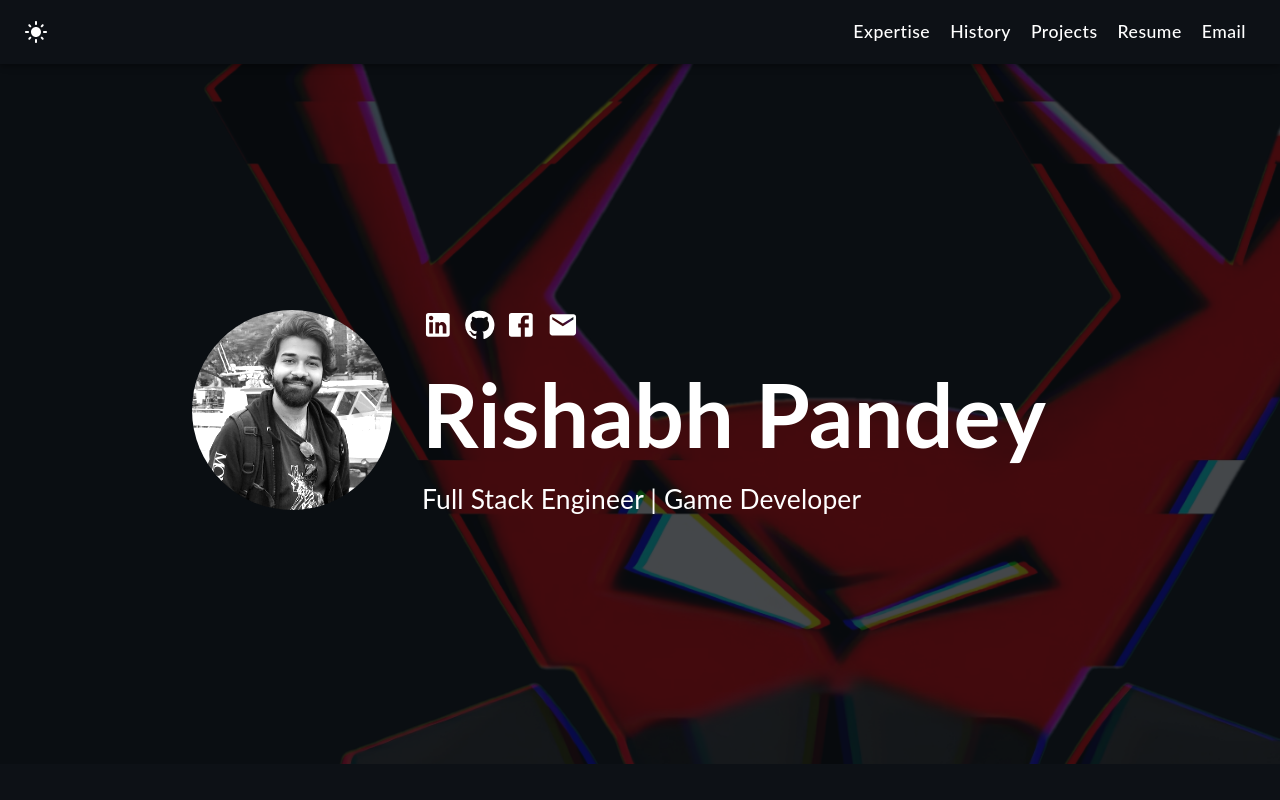
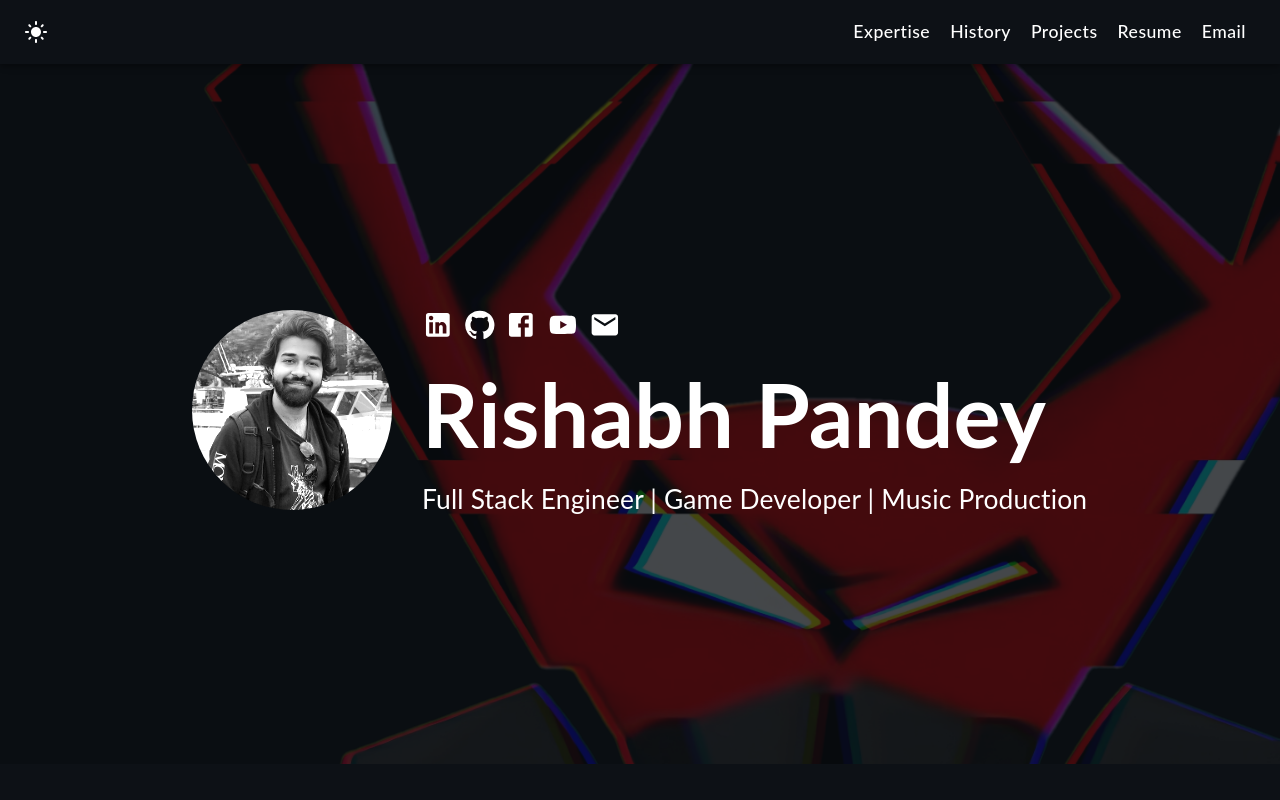
Before and after one commit to zykosince94/zykosince94.github.io, a React (Create React App) app: page / in a window 1280 px wide. Shown: the top 800 px of the page. Built offline with nearby package versions, Linux system fonts and the light colour scheme.

Commit message:
updated social links

```diff
--- a/src/components/Footer.tsx
+++ b/src/components/Footer.tsx
@@ -2,6 +2,7 @@ import React from "react";
 import GitHubIcon from '@mui/icons-material/GitHub';
 import LinkedInIcon from '@mui/icons-material/LinkedIn';
 import FacebookIcon from '@mui/icons-material/Facebook';
+import YoutubeIcon from '@mui/icons-material/YouTube';
 import EmailIcon from '@mui/icons-material/Email';
 import '../assets/styles/Footer.scss'
 
@@ -14,6 +15,7 @@ function Footer() {
         <a href="https://www.linkedin.com/in/rishabh-pandey-zykosince94/" target="_blank" rel="noreferrer"><LinkedInIcon /></a>
         <a href="https://github.com/zykosince94/" target="_blank" rel="noreferrer"><GitHubIcon /></a>
         <a href="https://www.facebook.com/zykotek/" target="_blank" rel="noreferrer"><FacebookIcon /></a>
+            <a href="https://www.youtube.com/@rishabhpandey6965" target="_blank" rel="noreferrer"><YoutubeIcon/></a>
         <a href="#" onClick={() => { window.alert("Please contact me at " + atob(encodedEmail) + ", Thank you :)"); }} rel="noreferrer"><EmailIcon /></a>
       </div>
       <p>Rishabh Pandey, 2025</p>
--- a/src/components/Main.tsx
+++ b/src/components/Main.tsx
@@ -3,6 +3,7 @@ import GitHubIcon from '@mui/icons-material/GitHub';
 import LinkedInIcon from '@mui/icons-material/LinkedIn';
 import FacebookIcon from '@mui/icons-material/Facebook';
 import EmailIcon from '@mui/icons-material/Email';
+import YoutubeIcon from '@mui/icons-material/YouTube';
 import '../assets/styles/Main.scss';
 import PortraitImage from '../assets/images/portrait.jpg';
 
@@ -23,15 +24,17 @@ function Main() {
             <a href="https://www.linkedin.com/in/rishabh-pandey-zykosince94/" target="_blank" rel="noreferrer"><LinkedInIcon/></a>
             <a href="https://github.com/zykosince94/" target="_blank" rel="noreferrer"><GitHubIcon/></a>
             <a href="https://www.facebook.com/zykotek/" target="_blank" rel="noreferrer"><FacebookIcon/></a>
+            <a href="https://www.youtube.com/@rishabhpandey6965" target="_blank" rel="noreferrer"><YoutubeIcon/></a>
             <a href="#" onClick={() => {window.alert("Please contact me at " + atob(encodedEmail) + ", Thank you :)");}} rel="noreferrer"><EmailIcon/></a>
           </div>
           <h1>Rishabh Pandey</h1>
-          <p>Full Stack Engineer | Game Developer</p>
+          <p>Full Stack Engineer | Game Developer | Music Production</p>
 
           <div className="mobile_social_icons">
             <a href="https://www.linkedin.com/in/rishabh-pandey-zykosince94/" target="_blank" rel="noreferrer"><LinkedInIcon/></a>
             <a href="https://github.com/zykosince94/" target="_blank" rel="noreferrer"><GitHubIcon/></a>
             <a href="https://www.facebook.com/zykotek/" target="_blank" rel="noreferrer"><FacebookIcon/></a>
+            <a href="https://www.youtube.com/@rishabhpandey6965" target="_blank" rel="noreferrer"><YoutubeIcon/></a>
             <a href="#" onClick={() => {window.alert("Please contact me at " + atob(encodedEmail) + ", Thank you :)");}} rel="noreferrer"><EmailIcon/></a>
           </div>
         </div>
```
